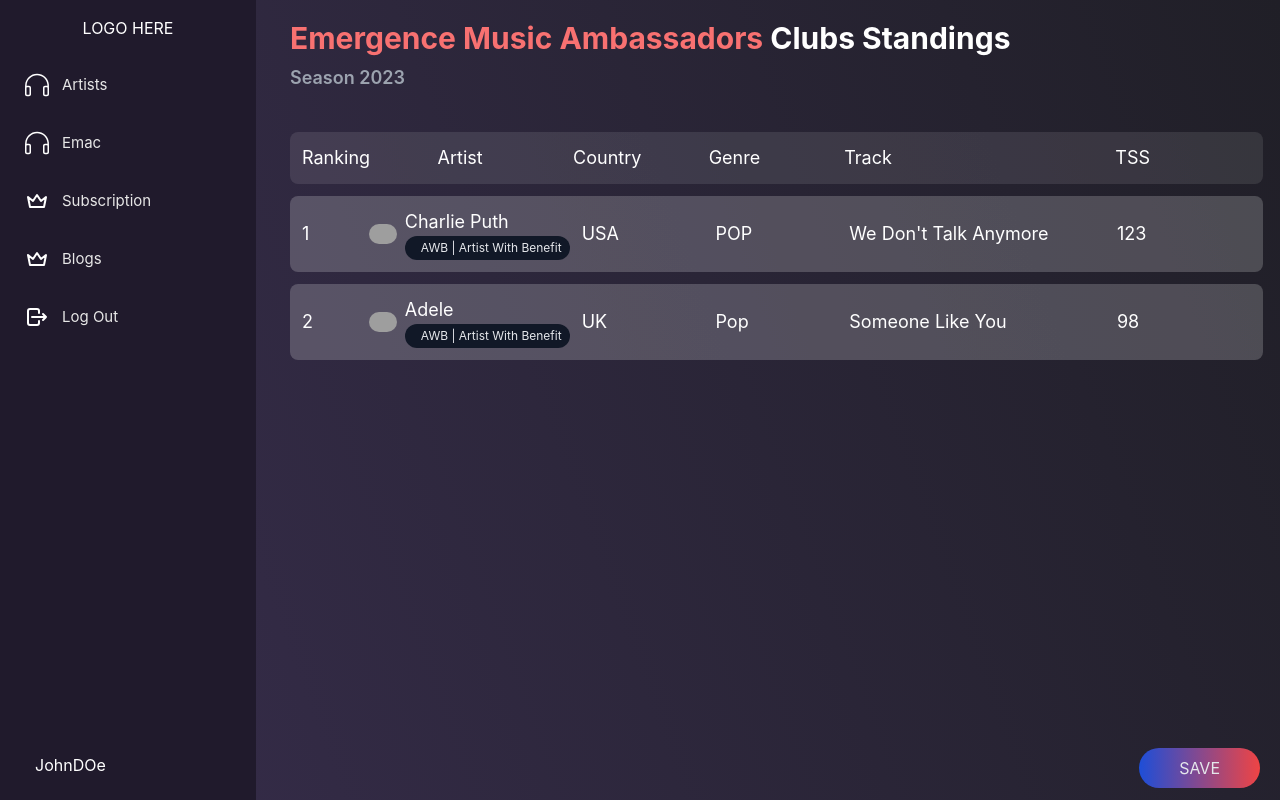
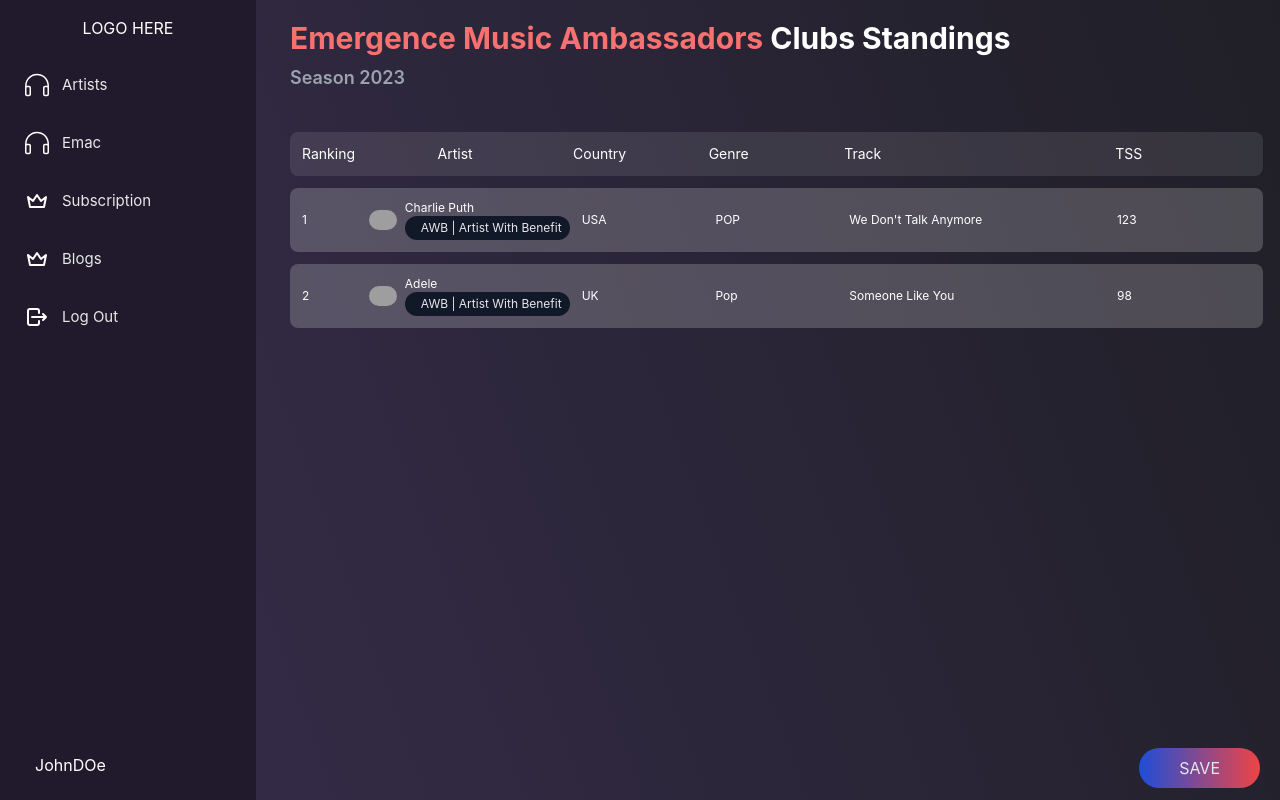
Before and after one commit to divyesh123-jain/Musicapp, a Next.js app: page /EMAC in a window 1280 px wide. Built offline with nearby package versions, Linux system fonts and the light colour scheme; grey boxes are pictures that could not be loaded.

Commit message:
changes emac and searchbar

```diff
--- a/components/Artists/ArtistCard.js
+++ b/components/Artists/ArtistCard.js
@@ -17,7 +17,7 @@
 
       <div className="bottom-4 left-3 relative">
         <div className="w-[78px] h-[37px] pb-2 top-0 absolute">
-          <div className="left-1 top-[15px] absolute text-white text-[18px] font-normal">
+          <div className="left-1 top-[15px] absolute text-white text-[16px] font-normal">
             {name}
           </div>
           <div className="left-[41px] top-0 pb-3 absolute text-stone-500 text-[12px] font-normal">
--- a/components/Artists/SearchBar.js
+++ b/components/Artists/SearchBar.js
@@ -4,7 +4,7 @@
 const SearchBar = () => {
   return (
     <div className=" pt-5">
-      <div className="relative flex items-center mt-[20px] w-[80vw] md:w-[70vw] h-[56px] border backdrop-opacity-25 bg-white/10 border-white/40  rounded-lg focus-within:shadow-lg overflow-hidden">
+      <div className="relative flex items-center mt-[20px] w-[87vw] md:w-[70vw] h-[56px] border backdrop-opacity-25 bg-white/10 border-white/40  rounded-lg focus-within:shadow-lg overflow-hidden">
         <input
           className="peer h-full w-full outline-none text-xl p-2 backdrop-opacity-25 bg-white/10 border-white/40 pr-2"
           type="text"
--- a/components/EMAC/EMACItem.js
+++ b/components/EMAC/EMACItem.js
@@ -4,7 +4,7 @@
 const EMACItem = ({ ranking, artist, country, genre, track, tss, openModal }) => {
   return (
     <div
-      className="flex text-white justify-between items-center backdrop-opacity-25 bg-white/20 rounded-lg w-full md:w-[76vw] text-lg p-3 mt-3"
+      className="flex text-white justify-between items-center backdrop-opacity-25 bg-white/20 rounded-lg w-[89vw] md:w-[76vw] text-xs p-3 mt-3 "
       onClick={openModal}
     >
       <div className="w-1/12">{ranking}</div>
--- a/pages/EMAC.js
+++ b/pages/EMAC.js
@@ -49,7 +49,7 @@
         </div>
 
         <div className="mt-10">
-          <div className="flex text-white justify-between items-center backdrop-opacity-25 bg-white/10 border-white/40 rounded-lg w-full md:w-[76vw] text-lg p-3 mt-3">
+          <div className="flex text-white justify-between items-center backdrop-opacity-25 bg-white/10 border-white/40 rounded-lg w-[90vw] md:w-[76vw] p-3 mt-3 text-sm">
             <div className="w-1/6">Ranking</div>
             <div className="w-1/6">Artist</div>
             <div className="hidden md:block w-1/6">Country</div>
```
